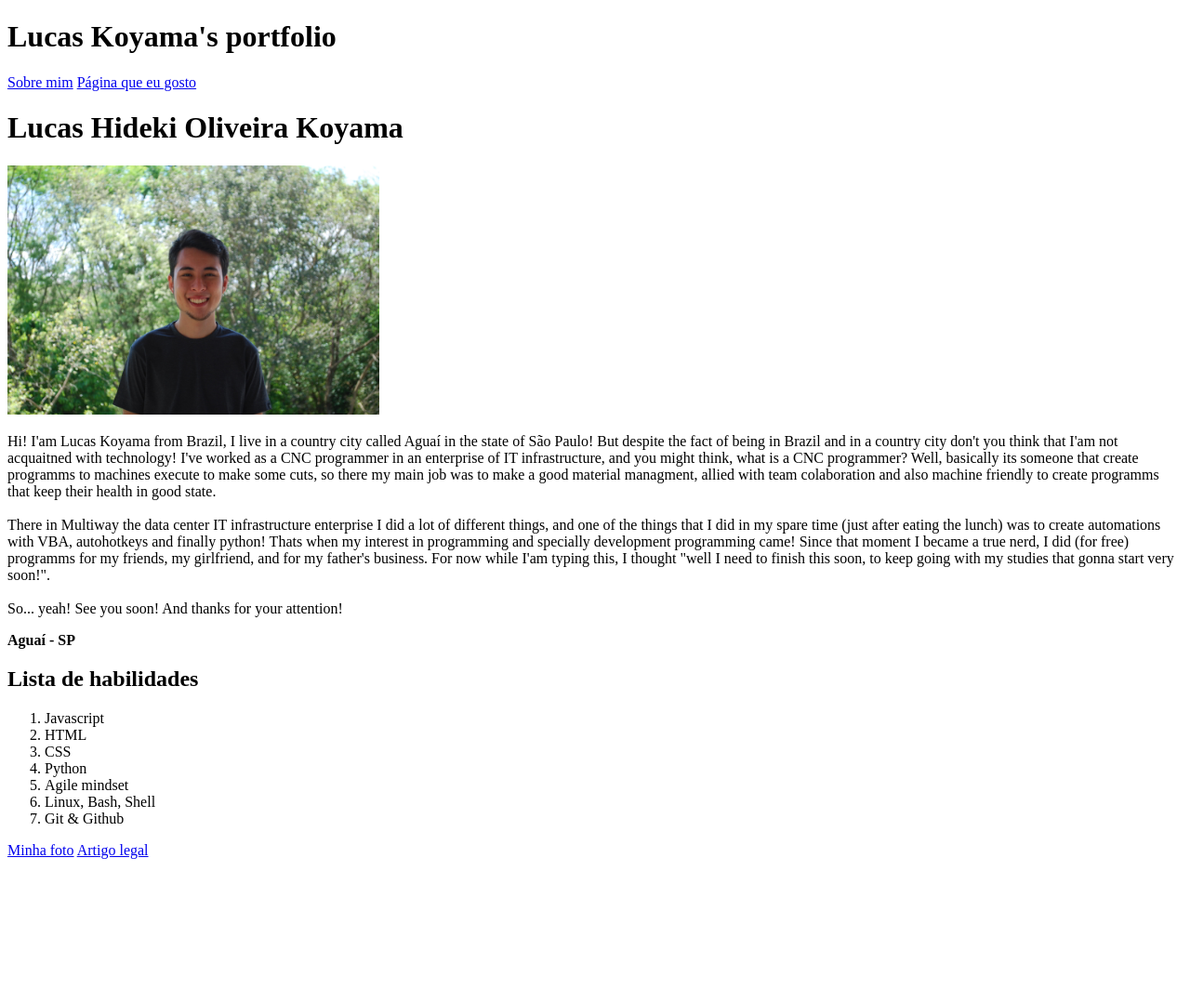
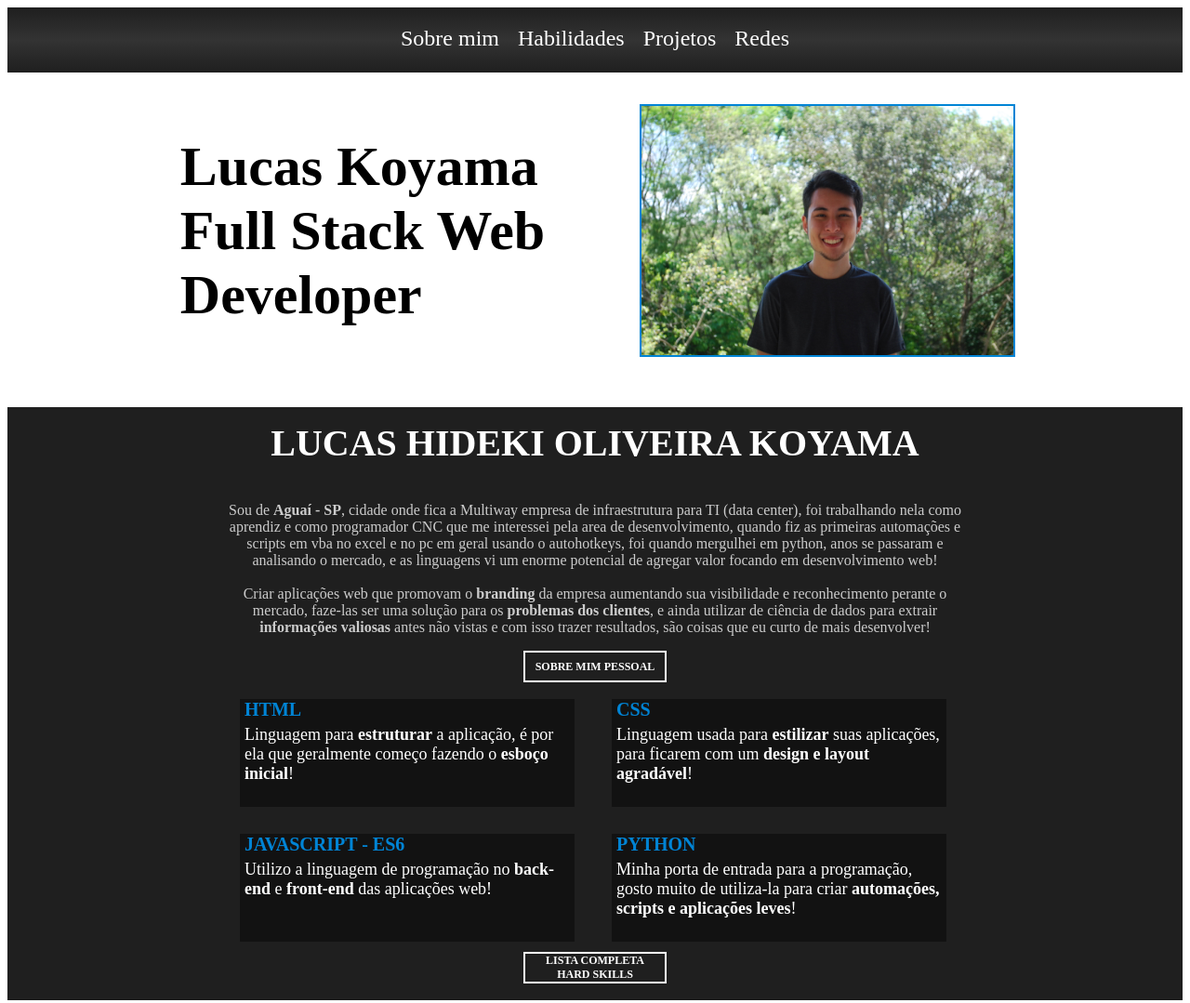
Before and after one commit to lucasKoyama/lucasKoyama.github.io, a plain HTML site: page index.html in a window 1280 px wide. Shown: the top 1079 px of the page at 93% size. Before the commit the page ends 932 px from the top, so only its background shows below. Drawn offline with Linux system fonts and the light colour scheme.

Commit message:
portfolio atualizado

```diff
--- a/index.html
+++ b/index.html
@@ -4,57 +4,89 @@
         <meta charset="UTF-8">
         <meta http-equiv="X-UA-Compatible" content="IE=edge">
         <meta name="viewport" content="width=device-width, initial-scale=1.0">
+        <link rel="stylesheet" type="text/css" href="style.css">
         <title>Portfólio Web</title>
     </head>
     <body>
-        <h1>Lucas Koyama's portfolio</h1>
-
+        <!--Um link interno para a sua foto-->
         <!--Um índice com links internos para as diferentes seções do seu portfólio-->
-        <a href="#sobre-mim">Sobre mim</a>
-        <a href="#pagina">Página que eu gosto</a>
-
-        <!--Seu nome completo-->
-        <h1 class="lucaskoyama">Lucas Hideki Oliveira Koyama</h1>
-
-        <!--Uma foto atual sua, acompanhada de um texto alternativo, que deve ser a descrição da foto que você está usando-->
-        <img src="perfil_smile_serious.JPG" alt="foto do Lucas Koyama com fundo contendo árvores desfocadas" width="400px" id="foto">
-
-        <!--Uma breve descrição sobre você, destacando algumas informações como nacionalidade e a cidade/estado onde mora-->
-        <p>
-            Hi! I'am Lucas Koyama from Brazil, I live in a country city called Aguaí in the state of São Paulo! But despite the fact of being
-            in Brazil and in a country city don't you think that I'am not acquaitned with technology! I've worked as a CNC programmer in an enterprise
-            of IT infrastructure, and you might think, what is a CNC programmer? Well, basically its someone that create programms to machines execute
-            to make some cuts, so there my main job was to make a good material managment, allied with team colaboration and also machine friendly to
-            create programms that keep their health in good state.<br>
+        <nav class="navigation-menu">
+            <ul class="menu">
+                <li><a href="#sobre">Sobre mim</a></li>
+                <li><a href="#aboutHardSkills">Habilidades</a></li>
+                <li><a href="#projects">Projetos</a></li>
+                <li><a href="#network">Redes</a></li>
+            </ul>
+        </nav>
+        <section class="main">
+            <div class="horizontal-items">
+                <div class="me">
+                    <strong>Lucas Koyama <br> Full Stack Web <br> Developer</strong>
+                </div>
+                <div class="photo">
+                    <!--Uma foto atual sua, acompanhada de um texto alternativo, que deve ser a descrição da foto que você está usando-->
+                    <img src="/images/perfil_smile_serious.JPG" alt="foto do Lucas Koyama com fundo contendo árvores desfocadas" width="400px" id="sobre">
+                </div>
+            </div>
+        </section>
+        <section class="aboutAndSkills">
+            <div class="name">
+                <!--Seu nome completo-->
+                <h3 id="name">LUCAS HIDEKI OLIVEIRA KOYAMA</h3>
+            </div>
+            <div class="description">
+                <!--Uma breve descrição sobre você, destacando algumas informações como nacionalidade e a cidade/estado onde mora-->
+                <!--Partes do seu portfólio destacadas com negrito e/ou itálico-->
+                <p>Sou de <strong>Aguaí - SP</strong>, cidade onde fica a Multiway empresa de infraestrutura para TI (data center), foi trabalhando
+                nela como aprendiz e como programador CNC que me interessei pela area de desenvolvimento, quando fiz as primeiras automações e scripts
+                em vba no excel e no pc em geral usando o autohotkeys, foi quando mergulhei em python, anos se passaram e analisando o mercado, e as linguagens
+                vi um enorme potencial de agregar valor focando em desenvolvimento web! <br>
+                <br>
+                Criar aplicações web que promovam o <strong>branding</strong> da empresa aumentando sua visibilidade e reconhecimento perante o mercado, faze-las
+                ser uma solução para os <strong>problemas dos clientes</strong>, e ainda utilizar de ciência de dados para extrair <strong>informações valiosas</strong>
+                antes não vistas e com isso trazer resultados, são coisas que eu curto de mais desenvolver!</p>
+            </div>
+            <!--Uma lista de habilidades que você possui, com destaque para aquela de que você mais se orgulha-->
+            <div class="aboutMePersonal">SOBRE MIM PESSOAL</div>
+            <div class="grid" id="aboutHardSkills">
+                <div class="html">
+                    <small>HTML</small>
+                    <p>Linguagem para <strong>estruturar</strong> a aplicação, é por ela que geralmente começo fazendo o <strong>esboço inicial</strong>!</p>
+                </div>
+                <div class="css">
+                    <small>CSS</small>
+                    <p>Linguagem usada para <strong>estilizar</strong> suas aplicações, para ficarem com um <strong>design e layout agradável</strong>!</p>
+                </div>
+                <div class="js">
+                    <small>JAVASCRIPT - ES6</small>
+                    <p>Utilizo a linguagem de programação no <strong>back-end</strong> e <strong>front-end</strong> das aplicações web!</p>
+                </div>
+                <div class="python">
+                    <small>PYTHON</small>
+                    <p>Minha porta de entrada para a programação, gosto muito de utiliza-la para criar <strong>automações, scripts e aplicações leves</strong>!</p>
+                </div>
+            </div>
+            <div class="aboutHardSkills">LISTA COMPLETA <br> HARD SKILLS</div>
             <br>
-            There in Multiway the data center IT infrastructure enterprise I did a lot of different things, and one of the things that I did in my spare
-            time (just after eating the lunch) was to create automations with VBA, autohotkeys and finally python! Thats when my interest in programming and
-            specially development programming came! Since that moment I became a true nerd, I did (for free) programms for my friends, my girlfriend, and for
-            my father's business. For now while I'am typing this, I thought "well I need to finish this soon, to keep going with my studies that gonna start very soon!".<br>
-            <br>
-            So... yeah! See you soon! And thanks for your attention!
-        </p>
-
-        <!--Partes do seu portfólio destacadas com negrito e/ou itálico-->
-        <p class="resido"><strong>Aguaí - SP</strong></p>
-
-        <!--Uma lista de habilidades que você possui, com destaque para aquela de que você mais se orgulha-->
-        <h2>Lista de habilidades</h2>
-            <ol>
-                <li class="javascript">Javascript</li>
-                <li>HTML</li>
-                <li>CSS</li>
-                <li>Python</li>
-                <li class="metoAgil">Agile mindset</li>
-                <li>Linux, Bash, Shell</li>
-                <li>Git & Github</li>
-            </ol>
-
-        <!--Um link interno para a sua foto-->
-        <a href="#foto">Minha foto</a>
-
-        <!--Um link externo para algum blog de que você goste, que abra em uma nova aba-->
-        <a href="https://blog.betrybe.com/carreira/frontend/" target="_blank">Artigo legal</a>
-
+        </section>
+        <section>
+            <h3 id="projects">PROJETOS</h3>
+            <div class="grid-projects">
+                <div class="kamari">
+                    <small>Kamari App</small>
+                    <p>Aplicação em desenvolvimento para a confecção de roupas <strong>Kamari</strong>, cliente consegue previamente personalizar sua camiseta com as cores e logos, como
+                        também solicitar a quantidade de camisetas, seus modelos e tamanhos! Foco da aplicação atual, aumentar a agilidade do atendimento com o cliente dando a ele a possibilidade
+                        de obter previamente informações de como ficará e quanto será aproximadamente o valor final!
+                    </p>
+                </div>
+            </div>
+        </section>
+        <section class="followMe" id="network">
+            <h3>REDES</h3>
+            <div class="network">
+                <a href="https://github.com/lucasKoyama/"><img src="/images/github.png" width="45px"></a>
+                <a href="https://www.linkedin.com/in/lucas-koyama/"><img src="/images/linkedin.png" width="80px"></a>
+            </div>
+        </section>
     </body>
 </html>
--- /dev/null
+++ b/style.css
@@ -0,0 +1,193 @@
+html {
+    font-family:'Times New Roman', Times, serif;
+}
+
+.navigation-menu > ul {
+    display: flex;
+    position: sticky;
+    background: rgb(31,31,31);
+    background: linear-gradient(180deg, rgba(31,31,31,1) 0%, rgba(51,51,51,1) 50%, rgba(31,31,31,1) 100%);
+    height: 70px;
+}
+
+.menu {
+    width: 100%;
+    margin: auto;
+    padding: 0;
+}
+
+ul, li {
+    list-style: none;
+}
+
+ul > li {
+    margin-top: 20px;
+}
+
+ul {
+    display: block;
+    list-style-type: disc;
+    justify-content: center;
+}
+
+li > a {
+    margin: 10px;
+    color: #fff;
+    font-size: 24px;
+    text-decoration: none;
+}
+
+.horizontal-items {
+    display: flex;
+    justify-content: center;
+    margin: 20px;
+}
+
+.me {
+    width: 500px;
+    height: 300px;
+    display: flex;
+    align-items: center;
+    justify-content: center;
+    text-align:left;
+    font-size: 60px;
+}
+
+.photo {
+    width: 500px;
+    height: 300px;
+    display: flex;
+    align-items: center;
+    justify-content: center;
+}
+
+.photo > img {
+    border: #0084d5 solid 2px;
+}
+
+.aboutAndSkills {
+    background-color: #1F1F1F;
+    color: #fff;
+    font-family: 'Times New Roman', Times, serif;
+}
+
+#name {
+    padding-top: 15px;
+    font-size: 40px;
+}
+
+h3 {
+    display:flex;
+    justify-content: center;
+    font-size: 36px;
+}
+
+.aboutHardSkills, .aboutMePersonal {
+    display:flex;
+    margin: auto;
+    border: #fff solid 2px;
+    text-align: center;
+    justify-content: center;
+    align-items: center;
+    width: 150px;
+    height: 30px;
+    font-size: 12px;
+    font-weight: 600;
+}
+
+.description {
+    margin: auto;
+    text-align: center;
+    justify-content: center;
+    align-items: center;
+    width: 800px;
+    margin-bottom: 15px;
+    color: #CCCCCC;
+}
+
+.grid > div {
+    background-color: #121212;
+    width: 90%;
+    height: 80%;
+    margin: 18px;
+    text-align: left;
+    justify-content: center;
+    align-items: center;
+}
+
+.grid > div > small {
+    color: #0084d5;
+    font-weight: 900;
+    font-size: 20px;
+    margin: 5px;
+}
+
+.grid > div > p {
+    margin-left: 5px;
+    margin-top: 5px;
+    font-size: 18px;
+}
+
+.grid {
+    display: grid;
+    margin: auto;
+    grid-template: repeat(2, 1fr) / repeat(2, 1fr);
+    width: 800px;
+}
+
+.html {
+    grid-area: 1 / 1 / 2 / 2;
+}
+
+.css {
+    grid-area: 1 / 2 / 2 / 3;
+}
+
+.js {
+    grid-area: 2 / 1 / 3 / 2;
+}
+
+.python {
+    grid-area: 2 / 2 / 3 / 3;
+}
+
+.grid-projects > div {
+    background-color: #121212;
+    color: #fff;
+    width: 42%;
+    height: 150px;
+    margin: auto;
+    text-align: left;
+    justify-content: center;
+    align-items: center;
+}
+
+.grid-projects > div > small {
+    color: #fff;
+    font-weight: 900;
+    font-size: 18px;
+    margin: 5px;
+}
+
+.grid-projects > div > p {
+    color: #CCCCCC;
+    font-size: 18px;
+}
+
+.followMe {
+    background-color: #F0F0F0;
+}
+
+.followMe > h3 {
+    margin-bottom: 5px;
+}
+
+.network {
+    display: flex;
+    justify-content: center;
+    margin-left: 15px;
+}
+
+/* {
+    outline: red solid 1px;
+}*/
```
Also changed, not shown: images/github.png (added), images/linkedin.png (added), images/perfil_smile_serious.JPG (renamed from perfil_smile_serious.JPG).
